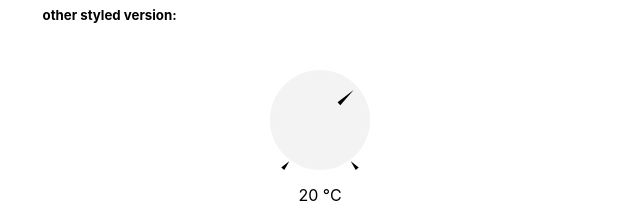
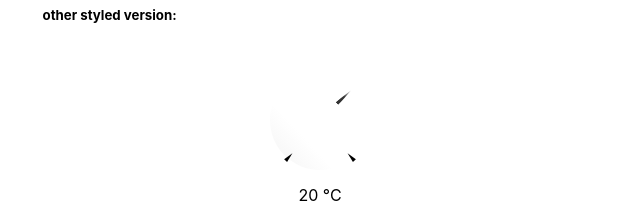
Before and after one commit to el-j/temperaturNob, a React (Create React App) app: page / in a window 1280 px wide. Shown: the part 276-496 px from the top of the page, without its empty margins (320-960 px from the left). Built offline with nearby package versions, Linux system fonts and the light colour scheme.

Commit message:
some more style play around

```diff
--- a/src/TempNobStyled.tsx
+++ b/src/TempNobStyled.tsx
@@ -9,7 +9,7 @@ interface ITempNob {
 const TempNobStyled = ({ min, max, value }: ITempNob) => {
     const showValue = scaleValue(value, min, max, -141, 141)
     const nobColor = "black"
-    const bgColor = showValue > 50 ? `rgba(255,100,100,${scaleValue(showValue, -141, 141, 0, 0.3)})` : showValue < -50 ? `rgba(0,0,200,${scaleValue(showValue, 141, -141, 0, 0.3)})` : `rgba(240,240,240,${scaleValue(showValue, -141, 141, 0.4, 1)})`
+    const bgColor = showValue > 50 ? `rgba(255,100,100,${scaleValue(showValue, -141, 141, 0, 1)})` : showValue < -50 ? `rgba(0,0,200,${scaleValue(showValue, 141, -141, 0, 1)})` : `rgba(240,240,240,${scaleValue(showValue, -141, 141, 0.4, 1)})`
     return <div style={{
         height: 200,
         width: 200,
@@ -27,12 +27,12 @@ const TempNobStyled = ({ min, max, value }: ITempNob) => {
         }}
         >
             <div style={{
-                background: bgColor,
+                background: `linear-gradient(${showValue}deg,${bgColor},transparent,transparent,transparent)`,
                 height: 100,
                 width: 100,
                 borderRadius: "100%",
                 position: "absolute",
-                transition: "all 1s ease 0s"
+                transition: "all 5s ease 0s",
             }}
             >
                 <div style={{
@@ -52,7 +52,9 @@ const TempNobStyled = ({ min, max, value }: ITempNob) => {
                         borderWidth: "0 2.5px 20px 2.5px",
                         borderColor: `transparent transparent ${nobColor} transparent`,
                         position: "absolute",
-                        top: 5
+                        top: 5,
+                        transform: "translate(-1.5px,1.5px)",
+                        WebkitMaskImage: `linear-gradient(to bottom,transparent,${bgColor},${bgColor})`,
                     }}>
                     </div>
                 </div>
@@ -60,23 +62,23 @@ const TempNobStyled = ({ min, max, value }: ITempNob) => {
                     width: 0,
                     height: 0,
                     position: "absolute",
-                    bottom: "0",
-                    transform: "rotate(40deg)",
+                    bottom: 8,
+                    transform: "rotate(43deg)",
                     borderStyle: "solid",
                     borderWidth: "0 2.5px 10px 2.5px",
                     borderColor: `transparent transparent ${nobColor} transparent`,
-                    left: "14px"
+                    left: "17px"
                 }}></div>
                 <div style={{
                     width: 0,
                     height: 0,
                     position: "absolute",
-                    bottom: "0",
-                    transform: "rotate(-40deg)",
+                    bottom: 8,
+                    transform: "rotate(-43deg)",
                     borderStyle: "solid",
                     borderWidth: "0 2.5px 10px 2.5px",
                     borderColor: `transparent transparent ${nobColor} transparent`,
-                    right: "14px"
+                    right: "17px"
                 }}></div>
             </div>
         </div>
```
